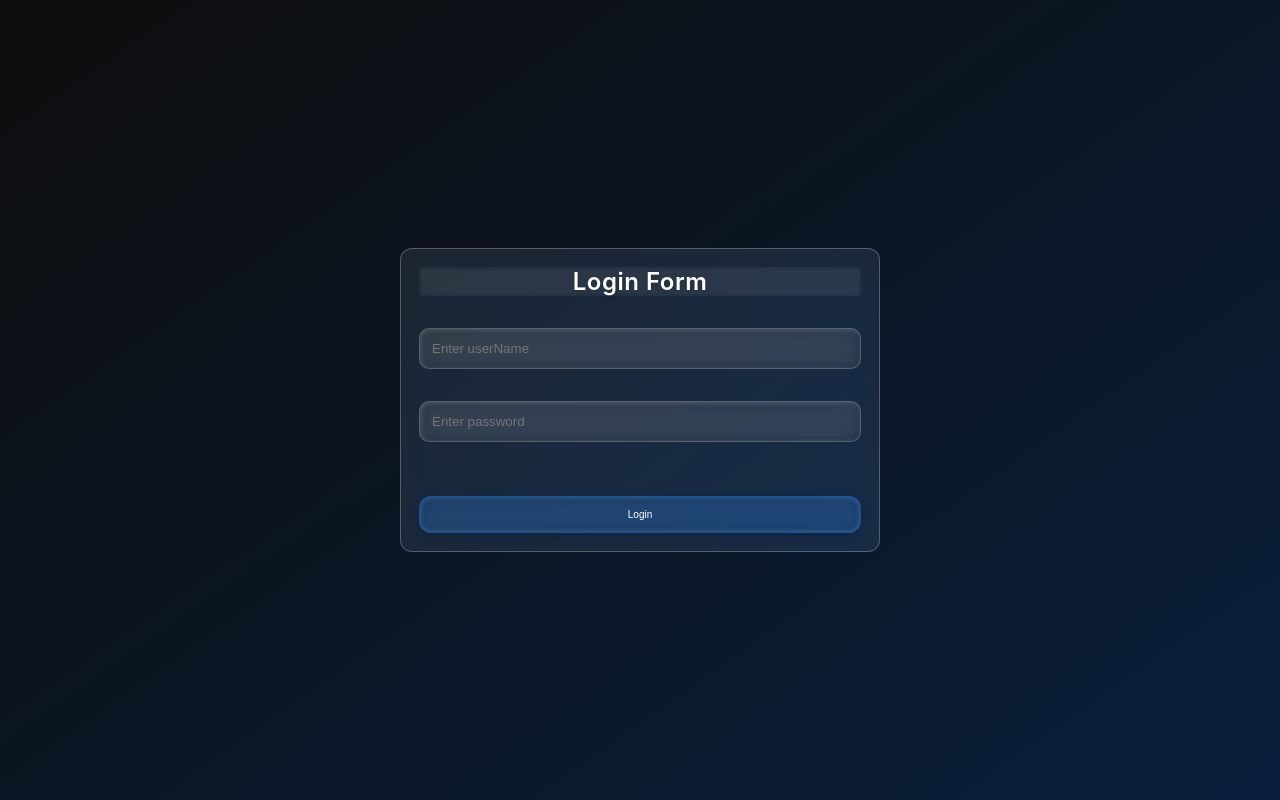
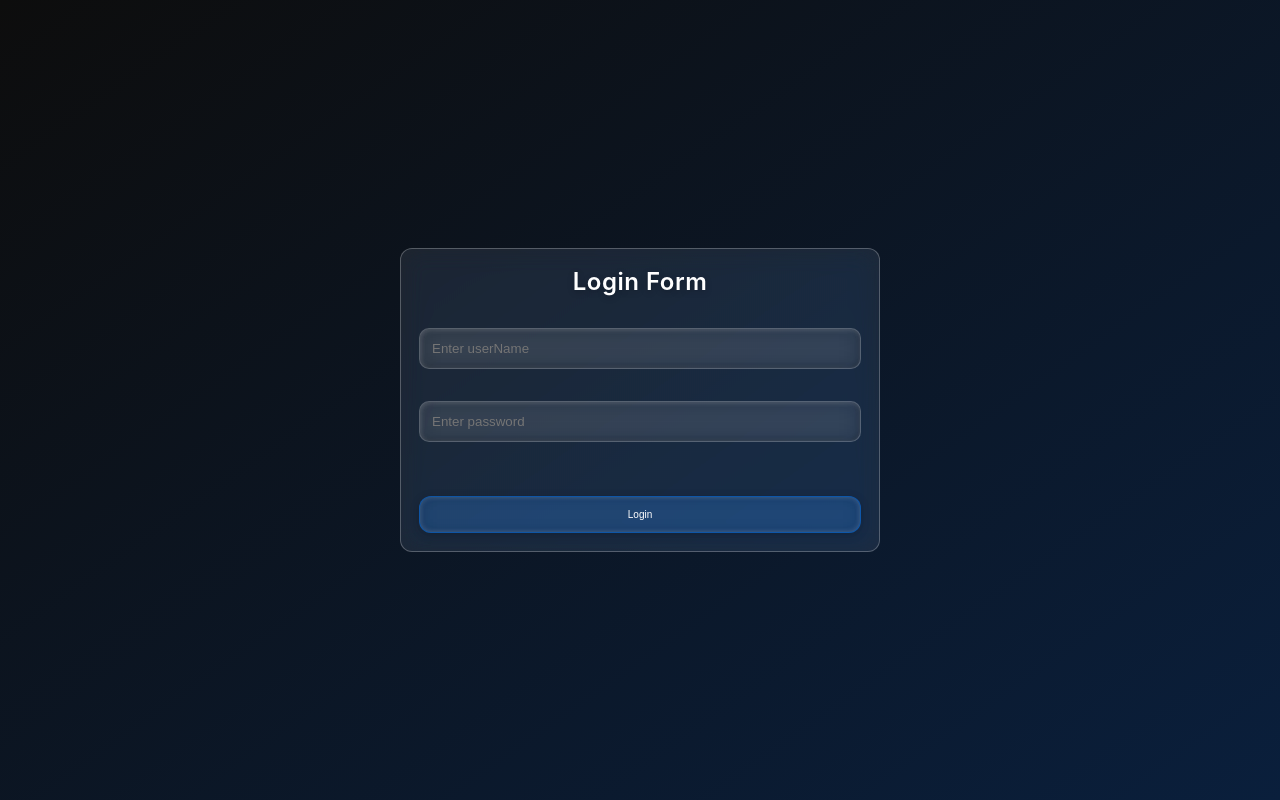
Before and after one commit to Rujith951/applyo, a Next.js app: page /login in a window 1280 px wide. Built offline with nearby package versions, Linux system fonts and the light colour scheme; no server answers.

Commit message:
blur issue in login form

```diff
--- a/styles/common.scss
+++ b/styles/common.scss
@@ -61,7 +61,7 @@ section {
 	text-shadow: 0 2px 6px rgba(0, 0, 0, 0.25);
 	margin-bottom: 3.2rem;
 	letter-spacing: 0.5px;
-	backdrop-filter: blur(2px);
+	// backdrop-filter: blur(2px);
 	-webkit-backdrop-filter: blur(2px);
 	text-align: center;
 }
```
